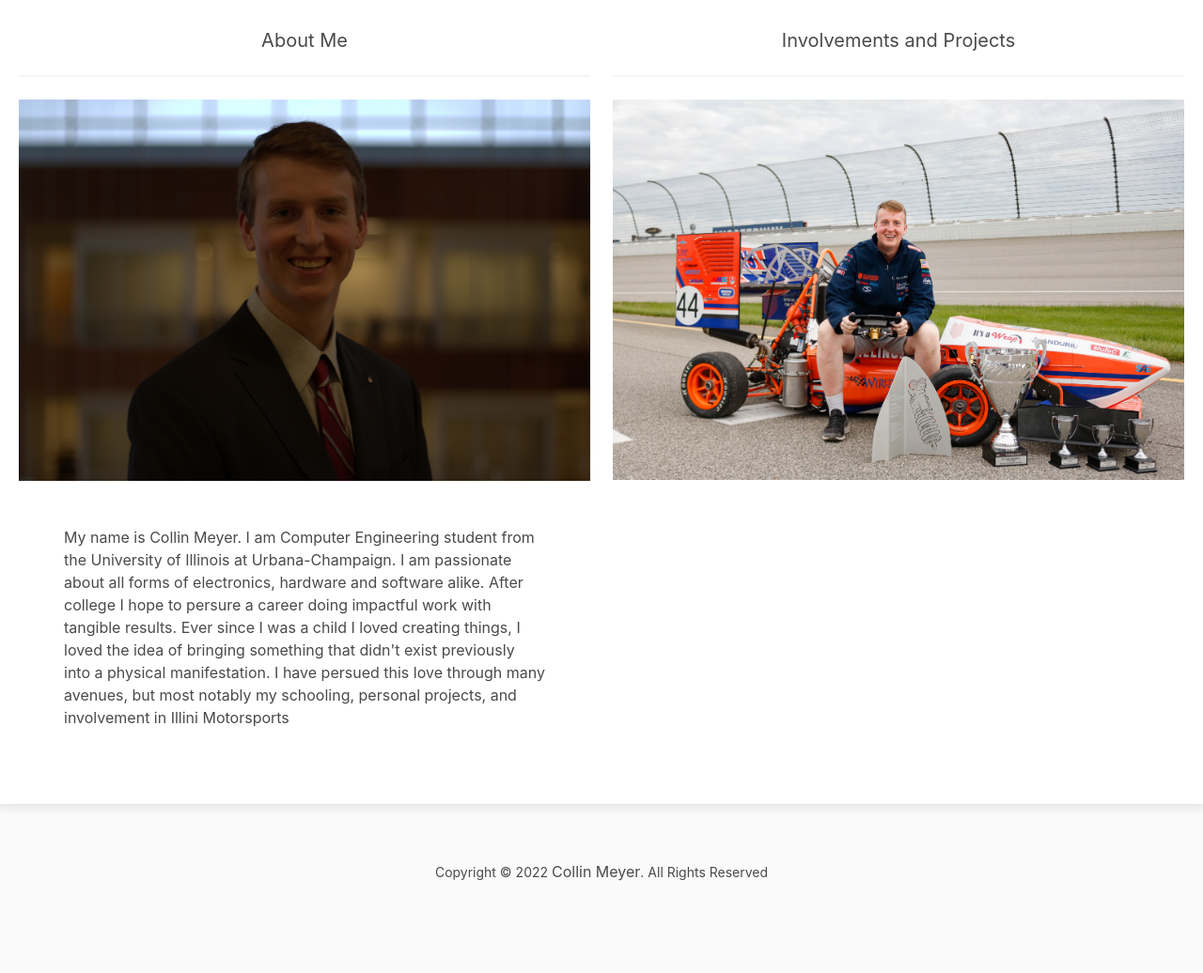
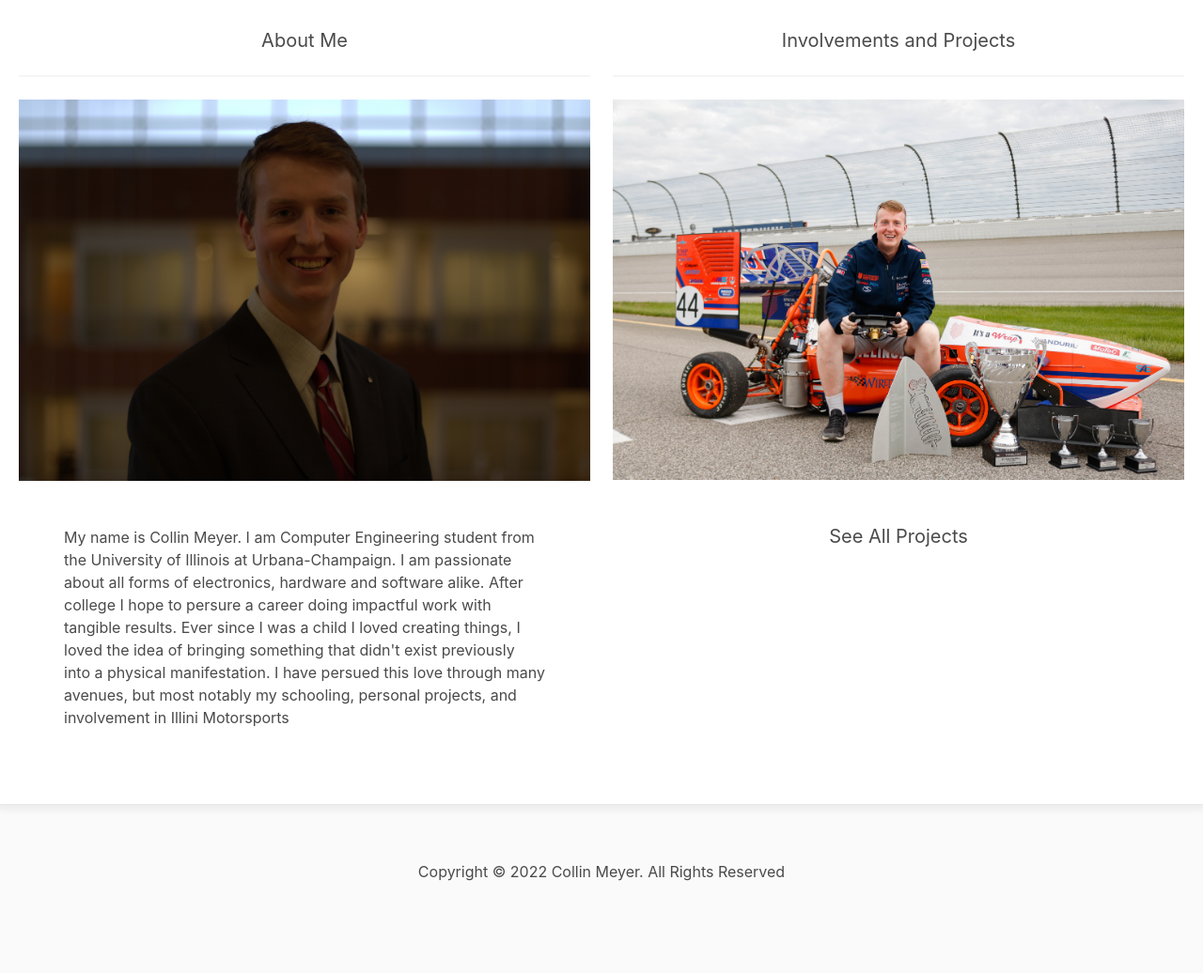
Before and after one commit to cmmeyer1800/personal_site, a Flask app: page / in a window 1280 px wide. Shown: the part 90-1126 px from the top of the page at 94% size. Run offline with Flask 2, Linux system fonts and the light colour scheme.

Commit message:
added projects page

```diff
--- a/personal_site/main/main.py
+++ b/personal_site/main/main.py
@@ -4,6 +4,11 @@ main_bp = Blueprint('main_bp', __name__,
     template_folder='templates',
     static_folder='static', static_url_path='assets')
 
-@main_bp.route("/")
+@main_bp.route("/", methods=["GET"])
 def index():
     return render_template("index.html")
+
+
+@main_bp.route("/projects", methods=["GET"])
+def projects():
+    return render_template("projects.html")
--- a/personal_site/main/templates/base.html
+++ b/personal_site/main/templates/base.html
@@ -7,11 +7,38 @@
         <title>Collin Meyer</title>
         <link rel="stylesheet" href="/assets/style.css">
         <link rel="icon" type="image/x-icon" href="/assets/favicon.ico">
+        <link rel="stylesheet" href="https://cdnjs.cloudflare.com/ajax/libs/font-awesome/4.7.0/css/font-awesome.min.css">
         {% block head %}
         {% endblock %}
     </head>
     <body>
+        <nav class="level box">
+            <div class="level-item has-text-centered">
+                <a href="https://www.linkedin.com/in/collin-meyer-88593a206" class="subtitle">
+                    <i class="fa fa-linkedin-square" style="font-size:36px"></i>
+                </a>
+            </div>
+            <div class="level-item has-text-centered">
+                <div>
+                    <a href="{{ url_for('main_bp.index') }}" class="title">Collin Meyer</a>
+                </div>
+            </div>
+            <div class="level-item has-text-centered">
+                <a href="https://github.com/cmmeyer1800" class="subtitle">
+                    <i class="fa fa-github" style="font-size:36px"></i>
+                </a>
+            </div>
+        </nav>
         {% block body %}
         {% endblock %}
+        <footer class="footer">
+            <div class="content has-text-centered">
+                <p>
+                    <small class="subtitle is-size-6">
+                        Copyright © 2022 <a class="subtitle is-size-6" href="mailto:collinmmeyer@gmail.com">Collin Meyer</a>. All Rights Reserved
+                    </small>
+                </p>
+            </div>
+        </footer>
     </body>
 </html>
--- a/personal_site/main/templates/index.html
+++ b/personal_site/main/templates/index.html
@@ -1,24 +1,6 @@
 {% extends "base.html" %}
 
 {% block body %}
-    <link rel="stylesheet" href="https://cdnjs.cloudflare.com/ajax/libs/font-awesome/4.7.0/css/font-awesome.min.css">
-    <nav class="level box">
-        <div class="level-item has-text-centered">
-            <a href="https://www.linkedin.com/in/collin-meyer-88593a206" class="subtitle">
-                <i class="fa fa-linkedin-square" style="font-size:36px"></i>
-            </a>
-        </div>
-        <div class="level-item has-text-centered">
-            <div>
-                <a href="{{ url_for('main_bp.index') }}" class="title">Collin Meyer</a>
-            </div>
-        </div>
-        <div class="level-item has-text-centered">
-            <a href="https://github.com/cmmeyer1800" class="subtitle">
-                <i class="fa fa-github" style="font-size:36px"></i>
-            </a>
-        </div>
-    </nav>
     <div class="columns box">
         <div class="column has-text-centered">
             <div class="subtitle is-size-5">
@@ -50,15 +32,11 @@
             <figure class="image is-1x1">
                 <img src="/assets/car_picture.jpg">
             </figure>
+            <div class="section">
+                <a class="subtitle" href="{{ url_for('main_bp.projects') }}">
+                    See All Projects
+                </a>
+            </div>
         </div>
     </div>
-    <footer class="footer">
-        <div class="content has-text-centered">
-            <p>
-                <small>
-                    Copyright © 2022 <a class="subtitle is-size-6" href="mailto:collinmmeyer@gmail.com">Collin Meyer</a>. All Rights Reserved
-                </small>
-            </p>
-        </div>
-      </footer>
 {% endblock %}
--- /dev/null
+++ b/personal_site/main/templates/projects.html
@@ -0,0 +1,5 @@
+{% extends "base.html" %}
+
+{% block body %}
+TEST
+{% endblock %}
```
